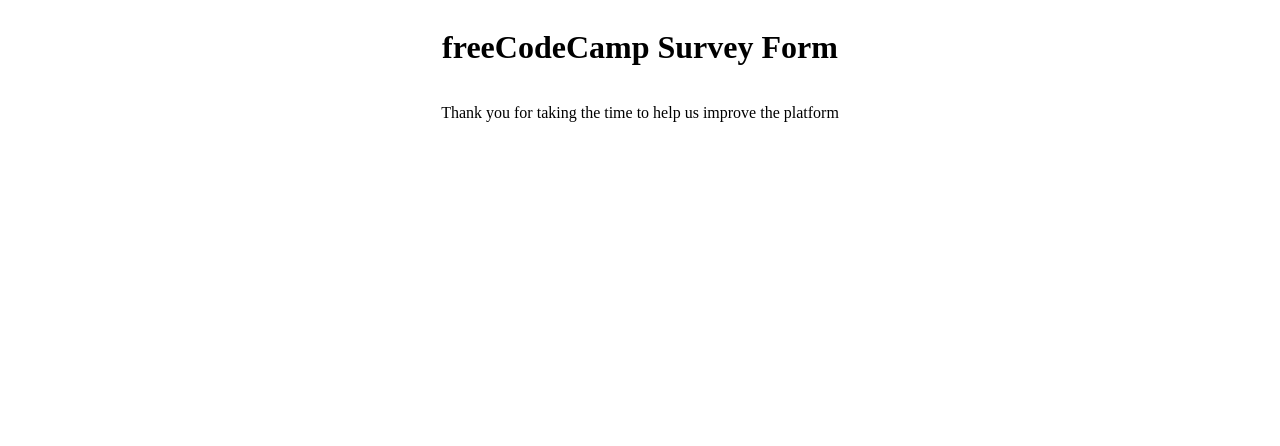
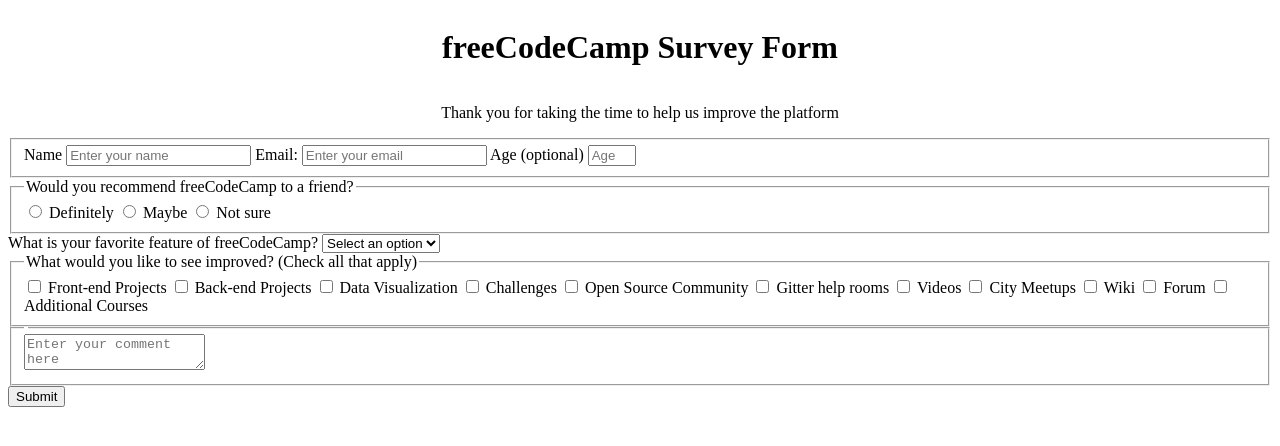
Before and after one commit to m-amroune/survey_form, a plain HTML site: page index.html in a window 1280 px wide. Drawn offline with Linux system fonts and the light colour scheme.

Commit message:
adding the form's html structure

```diff
--- a/index.html
+++ b/index.html
@@ -9,14 +9,71 @@
 <body>
     <header id="header">
     <h1 id="title">freeCodeCamp Survey Form</h1>
-    <p>Thank you for taking the time to help us improve the platform</p>
+    <p id="description">Thank you for taking the time to help us improve the platform</p>
     </header>
 
 
     <form id="survey-form">
 
+        <fieldset>
+            <label id="name-label" for="name">Name</label>
+            <input id="name" name="name" type="text" placeholder="Enter your name" required/>
+            <label id="email-label" for="email" >Email: </label>
+            <input id="email" name="email" type="email" placeholder="Enter your email" required/>
+            <label id="number-label" for="age" >Age (optional) </label>
+            <input id="number" name="age" type="number" min="2" max="3" placeholder="Age" />
+        </fieldset>
+        <fieldset>
+            <legend>Would you recommend freeCodeCamp to a friend?</legend>
+            <input type="radio" name="recommendation" value="definitely" />
+            <label>Definitely</label>
+            <input type="radio" name="recommendation" value="maybe" />
+             <label>Maybe</label>
+             <input type="radio" name="recommendation" value="not sure" />
+             <label>Not sure</label>
+        </fieldset>
 
+            <label>What is your favorite feature of freeCodeCamp?</label>
+            <select id="dropdown">
+                <option value="">Select an option</option>
+                <option value="challenges">Challenges</option>
+                <option value="projects" >Projects</option>
+                <option value="community">Community</option>
+                <option value="open sources">Open Sources</option>
+            </select>
 
+        <fieldset>
+            <legend>What would you like to see improved? (Check all that apply)</legend>
+
+            <input type="checkbox" value="front-end projects"/>
+            <label>Front-end Projects</label>
+               <input type="checkbox" value="back-end projects"/>
+            <label>Back-end Projects</label>
+               <input type="checkbox" value="data visualization"/>
+            <label>Data Visualization</label>
+               <input type="checkbox" value="challenges"/>
+            <label>Challenges</label>
+               <input type="checkbox" value="open source community"/>
+            <label>Open Source Community</label>
+               <input type="checkbox" value="gitter help rooms"/>
+            <label>Gitter help rooms</label>
+               <input type="checkbox" value="videos"/>
+            <label>Videos</label>
+               <input type="checkbox" value="city meetups"/>
+            <label>City Meetups</label>
+               <input type="checkbox" value="wiki"/>
+            <label>Wiki</label>
+               <input type="checkbox" value="forum"/>
+            <label>Forum</label>
+               <input type="checkbox" value="additional courses"/>
+            <label>Additional Courses</label>
+        </fieldset>
+        <fieldset>
+            <legend></legend>
+            <textarea name="" id="" placeholder="Enter your comment here"></textarea>
+        </fieldset>
+
+        <button id="submit">Submit</button>
 
 
     </form>
```
